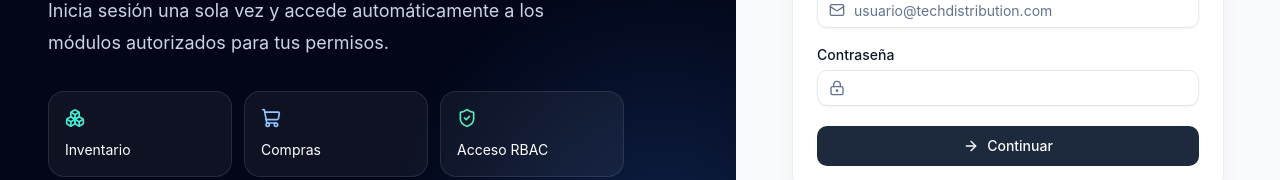
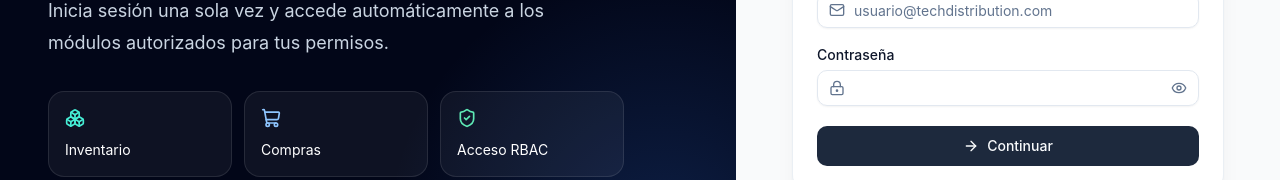
Before and after one commit to AlexAviles345/plataforma-inventario-compras, a React (Vite) app in the folder apps/frontend/: page /login in a window 1280 px wide. Shown: the part 400-580 px from the top of the page. Built offline with nearby package versions, Linux system fonts and the light colour scheme; no server answers.

Commit message:
[UPDATE] Alternar visibilidad de contrasena con icono de ojo en login y creacion de usuario

```diff
--- a/apps/frontend/src/app/auth/login/components/LoginFormCard.tsx
+++ b/apps/frontend/src/app/auth/login/components/LoginFormCard.tsx
@@ -1,4 +1,12 @@
-import { ArrowRight, LoaderCircle, LockKeyhole, Mail } from 'lucide-react';
+import { useState } from 'react';
+import {
+  ArrowRight,
+  Eye,
+  EyeOff,
+  LoaderCircle,
+  LockKeyhole,
+  Mail,
+} from 'lucide-react';
 
 import { GatewayApiError } from '@shared/services/gateway-api-error';
 import { Button } from '@shared/components/ui/button';
@@ -43,6 +51,7 @@ function LoginError({ error }: { error: unknown }) {
 }
 
 export function LoginFormCard({ onAuthenticated }: LoginFormCardProps) {
+  const [showPassword, setShowPassword] = useState(false);
   const { form, mutation, submit } = useLoginForm({ onAuthenticated });
   const disabled = mutation.isPending;
 
@@ -88,13 +97,28 @@ export function LoginFormCard({ onAuthenticated }: LoginFormCardProps) {
               <LockKeyhole className="pointer-events-none absolute top-1/2 left-3 size-4 -translate-y-1/2 text-muted-foreground" />
               <Input
                 id="password"
-                type="password"
+                type={showPassword ? 'text' : 'password'}
                 autoComplete="current-password"
-                className="pl-9"
+                className="pl-9 pr-10"
                 aria-invalid={Boolean(form.formState.errors.password)}
                 disabled={disabled}
                 {...form.register('password')}
               />
+              <button
+                type="button"
+                onClick={() => setShowPassword((prev) => !prev)}
+                className="absolute top-1/2 right-3 -translate-y-1/2 text-muted-foreground hover:text-foreground focus:outline-none"
+                aria-label={
+                  showPassword ? 'Ocultar contraseña' : 'Ver contraseña'
+                }
+                disabled={disabled}
+              >
+                {showPassword ? (
+                  <EyeOff className="size-4" aria-hidden="true" />
+                ) : (
+                  <Eye className="size-4" aria-hidden="true" />
+                )}
+              </button>
             </div>
             {form.formState.errors.password && (
               <p className="text-sm text-destructive">
--- a/apps/frontend/src/app/modules/administration/users/components/UserCreateDialog.tsx
+++ b/apps/frontend/src/app/modules/administration/users/components/UserCreateDialog.tsx
@@ -1,5 +1,5 @@
 import { useState } from 'react';
-import { LoaderCircle, UserPlus } from 'lucide-react';
+import { Eye, EyeOff, LoaderCircle, UserPlus } from 'lucide-react';
 
 import { ApiErrorAlert } from '@shared/components/data-display/ApiErrorAlert';
 import { Button } from '@shared/components/ui/button';
@@ -20,6 +20,7 @@ import { UserSystemAssignmentsField } from './UserSystemAssignmentsField';
 
 export function UserCreateDialog() {
   const [open, setOpen] = useState(false);
+  const [showPassword, setShowPassword] = useState(false);
   const { form, mutation, submit } = useCreateUser(() => setOpen(false));
   const disabled = mutation.isPending;
 
@@ -74,16 +75,34 @@ export function UserCreateDialog() {
           </div>
           <div className="space-y-2">
             <Label htmlFor="createUserPassword">Contraseña inicial</Label>
+            <div className="relative">
               <Input
                 id="createUserPassword"
-              type="password"
+                type={showPassword ? 'text' : 'password'}
                 autoComplete="new-password"
                 minLength={12}
                 maxLength={128}
                 disabled={disabled}
+                className="pr-10"
                 aria-invalid={Boolean(form.formState.errors.password)}
                 {...form.register('password')}
               />
+              <button
+                type="button"
+                onClick={() => setShowPassword((prev) => !prev)}
+                className="absolute top-1/2 right-3 -translate-y-1/2 text-muted-foreground hover:text-foreground focus:outline-none"
+                aria-label={
+                  showPassword ? 'Ocultar contraseña' : 'Ver contraseña'
+                }
+                disabled={disabled}
+              >
+                {showPassword ? (
+                  <EyeOff className="size-4" aria-hidden="true" />
+                ) : (
+                  <Eye className="size-4" aria-hidden="true" />
+                )}
+              </button>
+            </div>
             {form.formState.errors.password ? (
               <p className="text-sm text-destructive">
                 {form.formState.errors.password.message}
```
Lines whose indentation alone changed are shown as unchanged.
